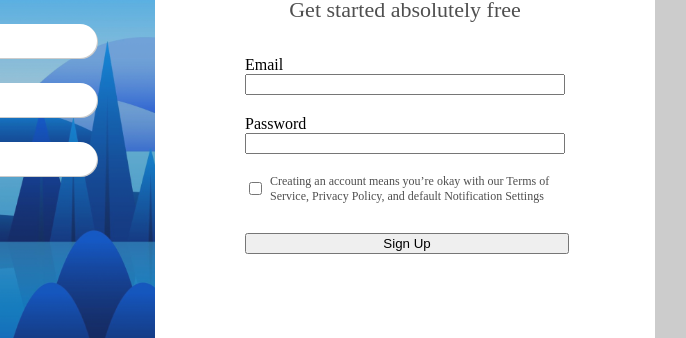
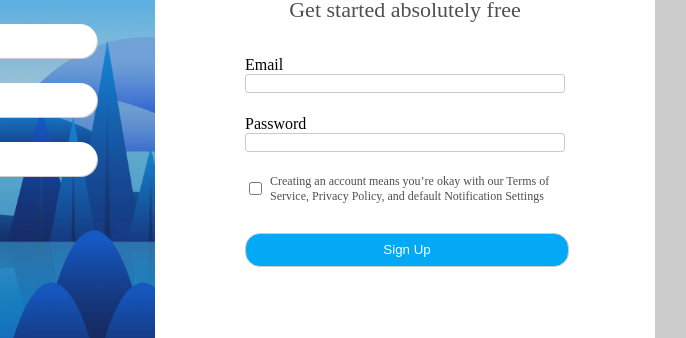
Before and after one commit to GboyeRichard1/Creating-css-form, a plain HTML site: page index.html in a window 1280 px wide. Shown: the part 231-569 px from the top of the page, 485-1171 px from the left. Drawn offline with Linux system fonts and the light colour scheme.

Commit message:
I did it! Yes! I did it!

```diff
--- a/index.html
+++ b/index.html
@@ -110,11 +110,11 @@
                     <form action="" class="input">
                     <div class="Email">
                         <label for="Email">Email</label>
-                        <input type="text" name="Email">
+                        <input type="text" name="Email" class="borderradius1">
                     </div>
                     <div  class="Password">
                         <label for="Password">Password</label>
-                        <input type="text" name="Password">
+                        <input type="text" name="Password" class="borderradius2">
                     </div>
 
                     <div class="terms">
--- a/styles.css
+++ b/styles.css
@@ -303,4 +303,14 @@ gap: 30px
 
 .signupbutton{
  width: 324px;
+ height: 34px;
+ border-radius: 15px;
+ border: 1px solid #CCC;
+ background: #03A9F4;
+ color: #FFF;
 }
+
+.borderradius1, .borderradius2{
+   border-radius: 3px;
+   border: 1px solid #CACACA;
+}
```
